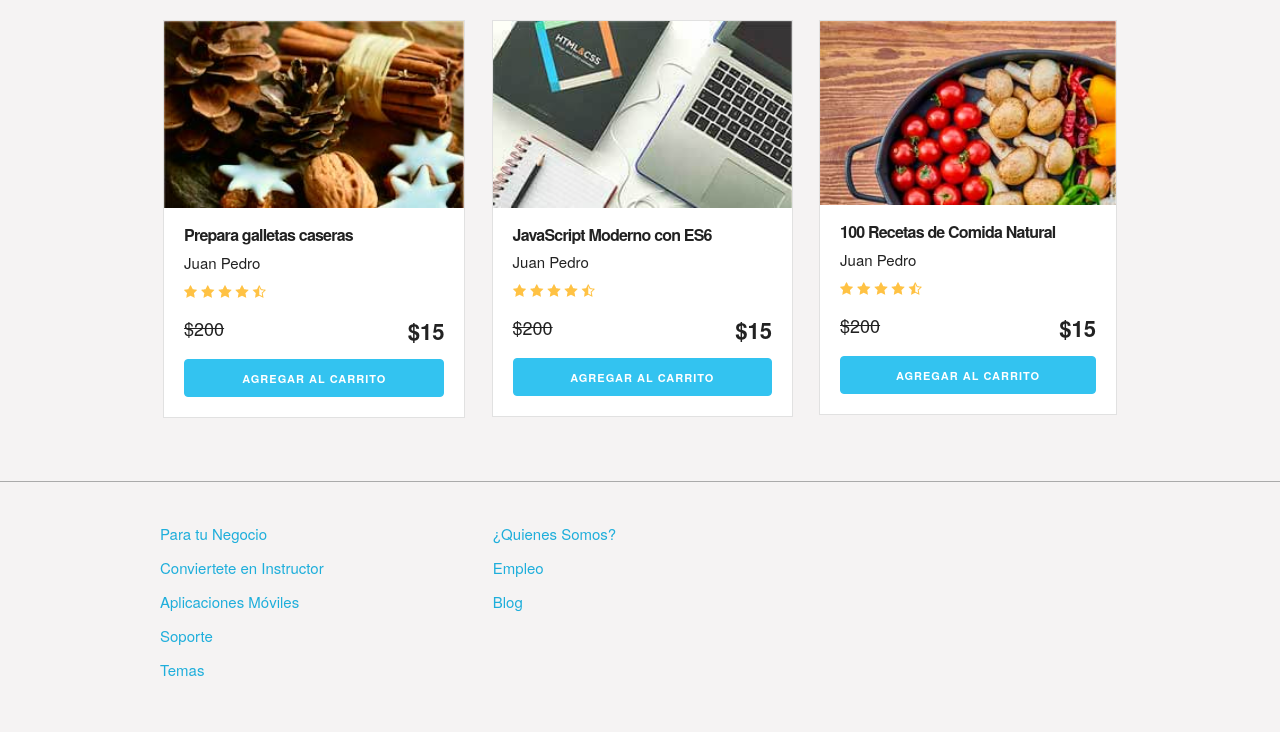
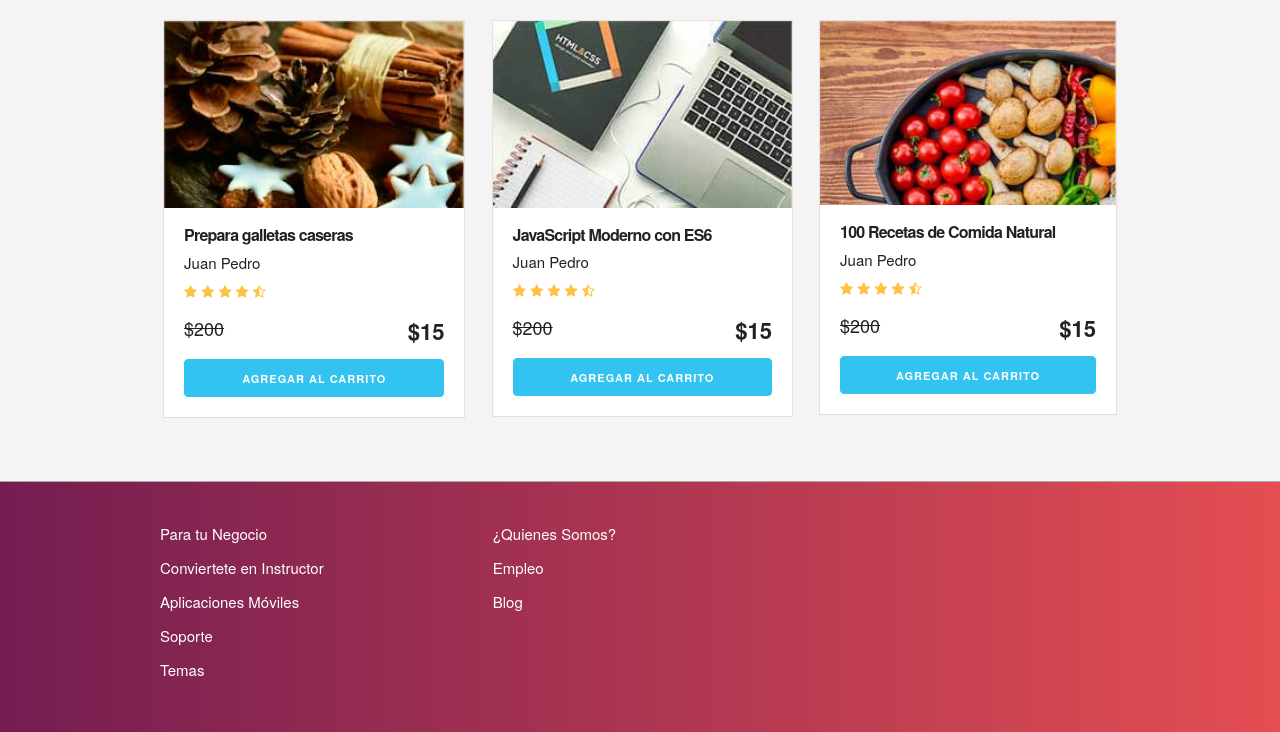
Before and after one commit to stevenfvg/aprendiendo-js, a website built with Vite: page projects/shopping-cart/index.html in a window 1280 px wide. Shown: the part 1943-2675 px from the top of the page. Before the commit the page ends 2635 px from the top, so only its background shows below. Built offline with nearby package versions, Linux system fonts and the light colour scheme.

Commit message:
style(project): :art: refactoring in footer component styles

```diff
--- a/projects/shopping-cart/public/assets/css/styles.css
+++ b/projects/shopping-cart/public/assets/css/styles.css
@@ -205,12 +205,22 @@ ul {
 .footer {
     margin-top: 40px;
     border-top: 1px solid #aaa;
-    ;
-    padding-top: 40px;
+    padding: 40px;
+    background: #741d51;
+    /* Old browsers */
+    background: -moz-linear-gradient(left, #741d51 0%, #e44e52 100%);
+    /* FF3.6-15 */
+    background: -webkit-linear-gradient(left, #741d51 0%, #e44e52 100%);
+    /* Chrome10-25,Safari5.1-6 */
+    background: linear-gradient(to right, #741d51 0%, #e44e52 100%);
+    /* W3C, IE10+, FF16+, Chrome26+, Opera12+, Safari7+ */
+    filter: progid:DXImageTransform.Microsoft.gradient(startColorstr='#741d51', endColorstr='#e44e52', GradientType=1);
+    /* IE6-9 */
 }
 
 .footer .menu a {
     display: block;
     margin-bottom: 10px;
     text-decoration: none;
+    color: white;
 }
```
